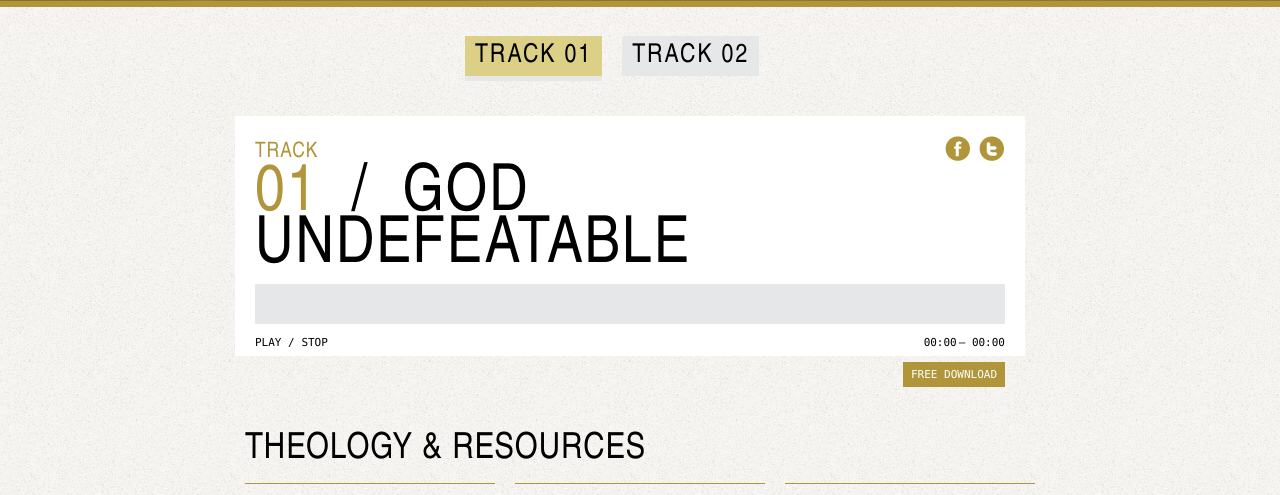
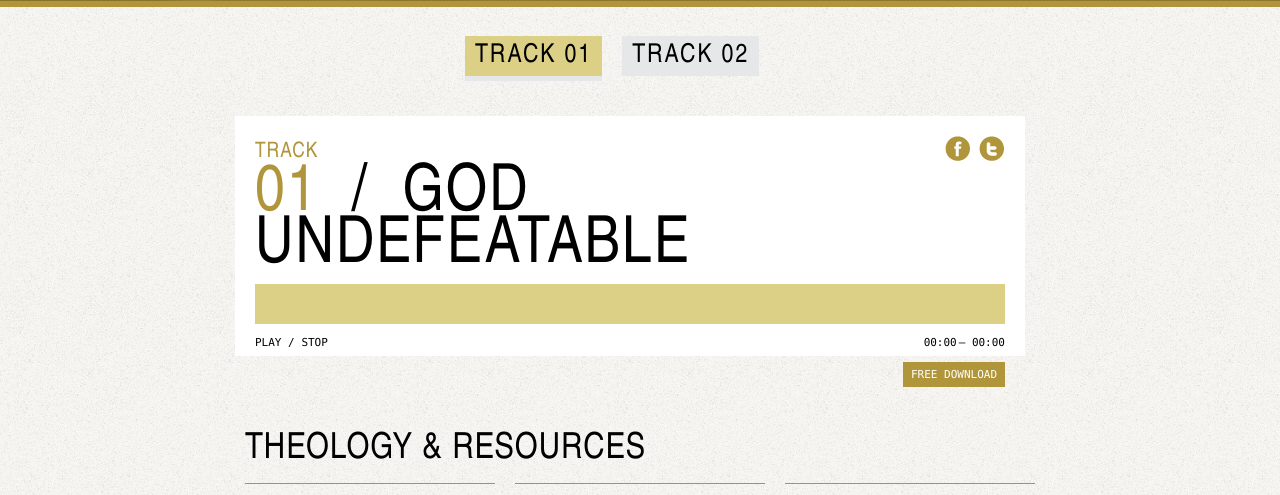
Before and after one commit to hsiamm/austinstoneworship, a PHP site: page / in a window 1280 px wide. Shown: the part 459-954 px from the top of the page. Run offline with PHP 8.4, Linux system fonts and the light colour scheme; some libraries are stand-ins or nearby versions.

Commit message:
seek bar

```diff
--- a/css/jplayer_style.css
+++ b/css/jplayer_style.css
@@ -204,7 +204,7 @@ div.jp-video div.jp-progress {
     height:10px;
 }
 div.jp-seek-bar {
-    background-color: #E6E7E8;
+    background-color: #DCD086;
     width:0px;
     height:100%;
     cursor: pointer;
```
